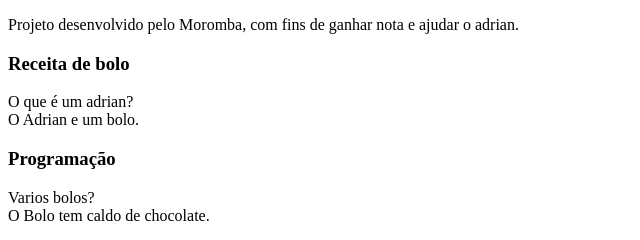
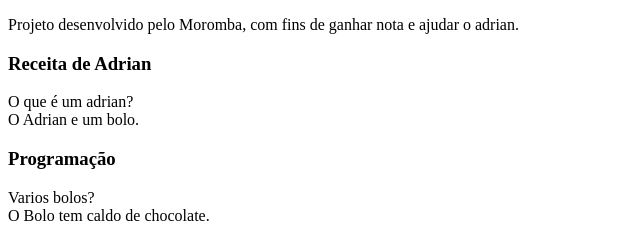
Before and after one commit to Adriahm/adrian-reposit-rio, a plain HTML site: page index.html in a window 1280 px wide. Shown: the full height of the page, 0-640 px from the left. Drawn offline with Linux system fonts and the light colour scheme.

Commit message:
Update index.html

```diff
--- a/index.html
+++ b/index.html
@@ -34,7 +34,7 @@
                 </div>
             </article>
 
-    <h3> Receita de bolo </h3>
+    <h3> Receita de Adrian </h3>
 
     <div class="cartao_conteudo_pergunta">
 O que é um adrian?
```
